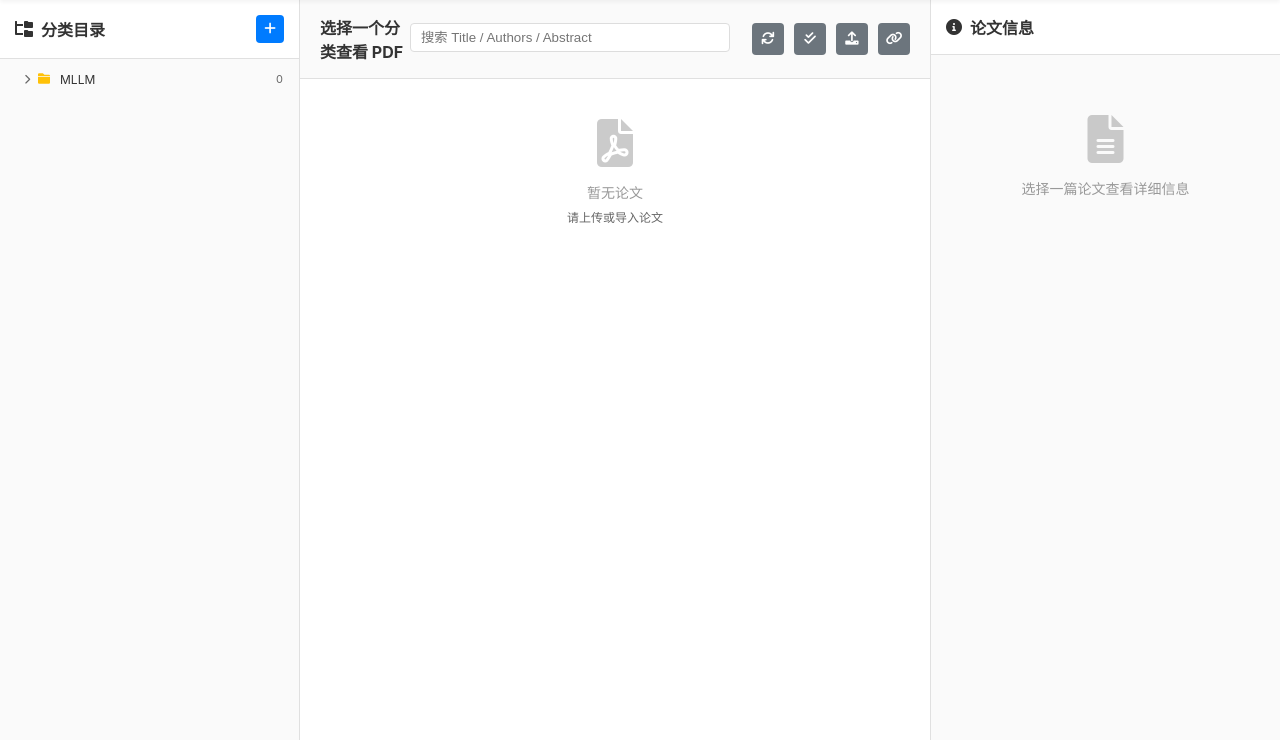
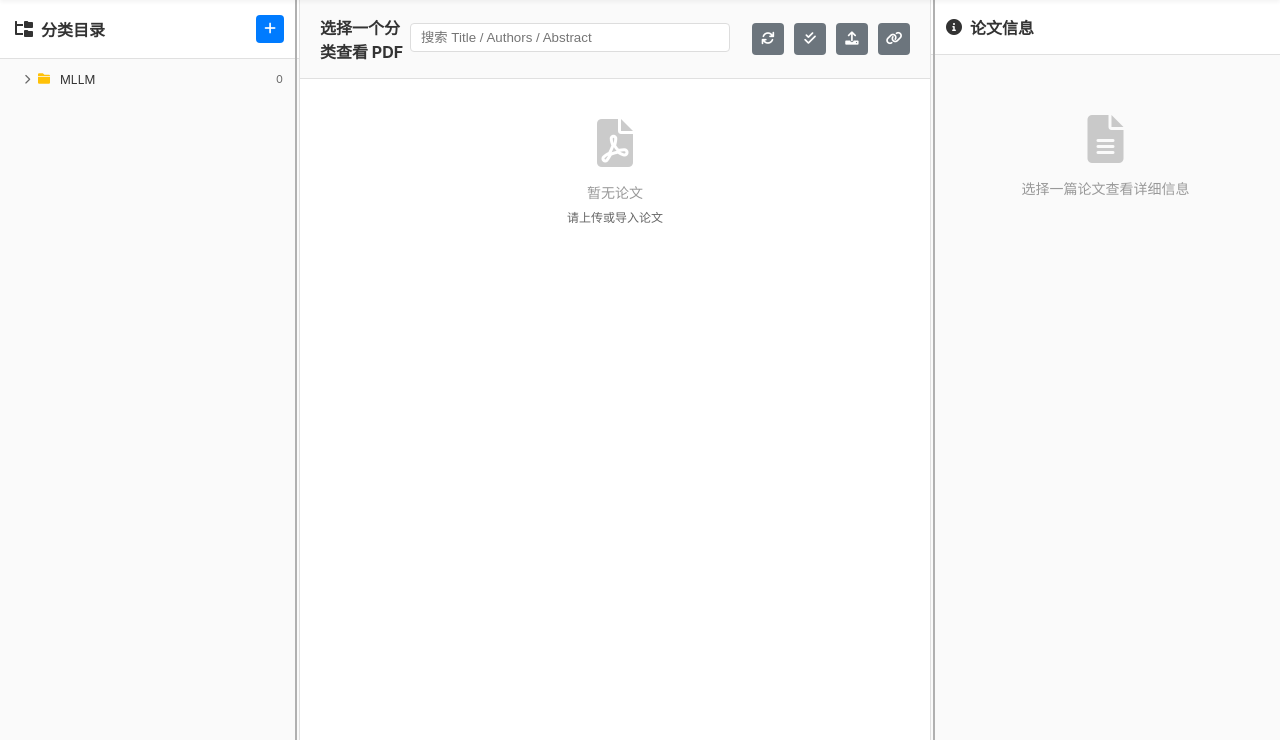
Before and after one commit to Michaell109/Mike-Resophy, a Flask app: page / in a window 1280 px wide. Shown: the part 60-800 px from the top of the page. Run offline with Flask 3, Linux system fonts and the light colour scheme; data that the repository does not hold is empty; some libraries are stand-ins or nearby versions.

Commit message:
Add API endpoint to retrieve all papers sorted by upload date. Update styles for paper list and context menu actions, including new button functionalities for translation and analysis. Implement column resizing for better layout management.

```diff
--- a/static/css/style.css
+++ b/static/css/style.css
@@ -177,6 +177,42 @@ body {
     border-right: 1px solid #e0e0e0;
     display: flex;
     flex-direction: column;
+    position: relative;
+}
+
+.sidebar-resizer {
+    position: absolute;
+    right: 0;
+    top: 0;
+    bottom: 0;
+    width: 6px;
+    cursor: col-resize;
+    z-index: 100;
+    background: transparent;
+}
+
+.sidebar-resizer::before {
+    content: '';
+    position: absolute;
+    right: 2px;
+    top: 0;
+    bottom: 0;
+    width: 2px;
+    background: #b0b0b0;
+    transition: all 0.2s;
+}
+
+.sidebar-resizer:hover::before {
+    background: #2196f3;
+    width: 3px;
+    right: 1.5px;
+}
+
+.sidebar-resizer.resizing::before {
+    background: #1976d2;
+    width: 3px;
+    right: 1.5px;
+    box-shadow: 0 0 6px rgba(33, 150, 243, 0.6);
 }
 
 .sidebar-header {
@@ -430,7 +466,7 @@ body {
 .papers-list {
     flex: 1;
     overflow-y: auto;
-    padding: 0 20px 10px 20px;
+    padding: 0 0 10px 0;
 }
 
 /* 批量工具栏 */
@@ -457,7 +493,7 @@ body {
     display: grid;
     grid-template-columns: 40px 1fr 180px 120px 120px;
     align-items: center;
-    padding: 6px 10px;
+    padding: 6px 0;
     margin: 0;
     border-bottom: 1px solid #e0e0e0;
     cursor: pointer;
@@ -478,7 +514,7 @@ body {
     display: grid;
     grid-template-columns: 40px 1fr 180px 120px 120px;
     align-items: center;
-    padding: 8px 10px;
+    padding: 8px 0;
     background: #f5f7fa;
     border-bottom: 2px solid #dee2e6;
     font-weight: 600;
@@ -1089,6 +1125,42 @@ mark { background: #fff59d; }
     border-left: 1px solid #e0e0e0;
     display: flex;
     flex-direction: column;
+    position: relative;
+}
+
+.info-panel-resizer {
+    position: absolute;
+    left: 0;
+    top: 0;
+    bottom: 0;
+    width: 6px;
+    cursor: col-resize;
+    z-index: 100;
+    background: transparent;
+}
+
+.info-panel-resizer::before {
+    content: '';
+    position: absolute;
+    left: 2px;
+    top: 0;
+    bottom: 0;
+    width: 2px;
+    background: #b0b0b0;
+    transition: all 0.2s;
+}
+
+.info-panel-resizer:hover::before {
+    background: #2196f3;
+    width: 3px;
+    left: 1.5px;
+}
+
+.info-panel-resizer.resizing::before {
+    background: #1976d2;
+    width: 3px;
+    left: 1.5px;
+    box-shadow: 0 0 6px rgba(33, 150, 243, 0.6);
 }
 
 /* AI 解读查看时加宽右侧面板 */
--- a/templates/index.html
+++ b/templates/index.html
@@ -53,6 +53,7 @@
     <div class="container" id="paper-view">
         <!-- 左侧分类栏 -->
         <div class="sidebar">
+            <div class="sidebar-resizer" id="sidebar-resizer"></div>
             <div class="sidebar-header">
                 <h3><i class="fas fa-folder-tree"></i> 分类目录</h3>
                 <button id="add-root-category" class="btn-add" title="添加分类（选中分类时添加子分类，否则添加根分类）">
@@ -123,7 +124,8 @@
         </div>
 
         <!-- 右侧信息栏 -->
-        <div class="info-panel">
+        <div class="info-panel" id="info-panel">
+            <div class="info-panel-resizer" id="info-panel-resizer"></div>
             <div class="info-header">
                 <h3><i class="fas fa-info-circle"></i> 论文信息</h3>
             </div>
```
Also changed, not shown: static/js/app.js.
